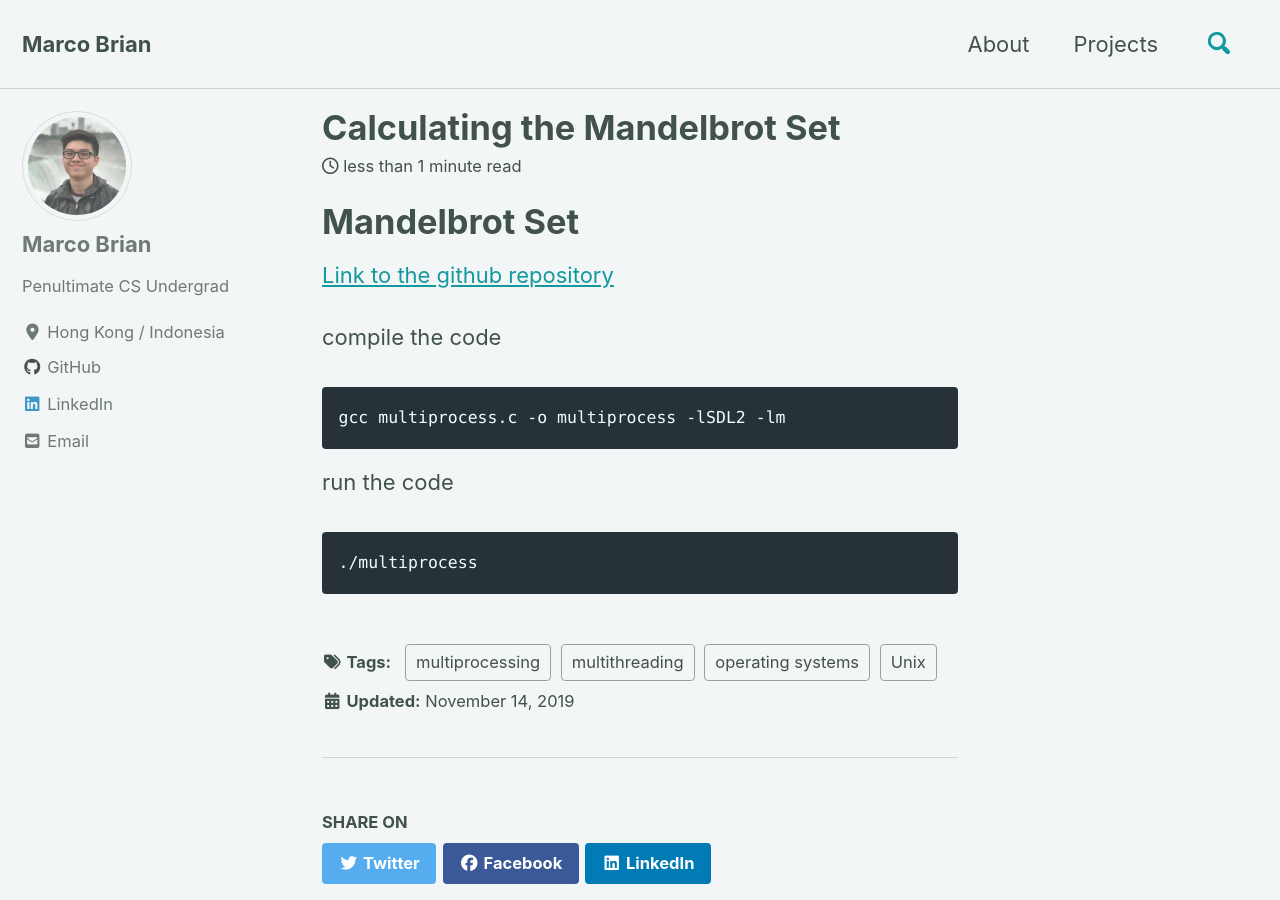
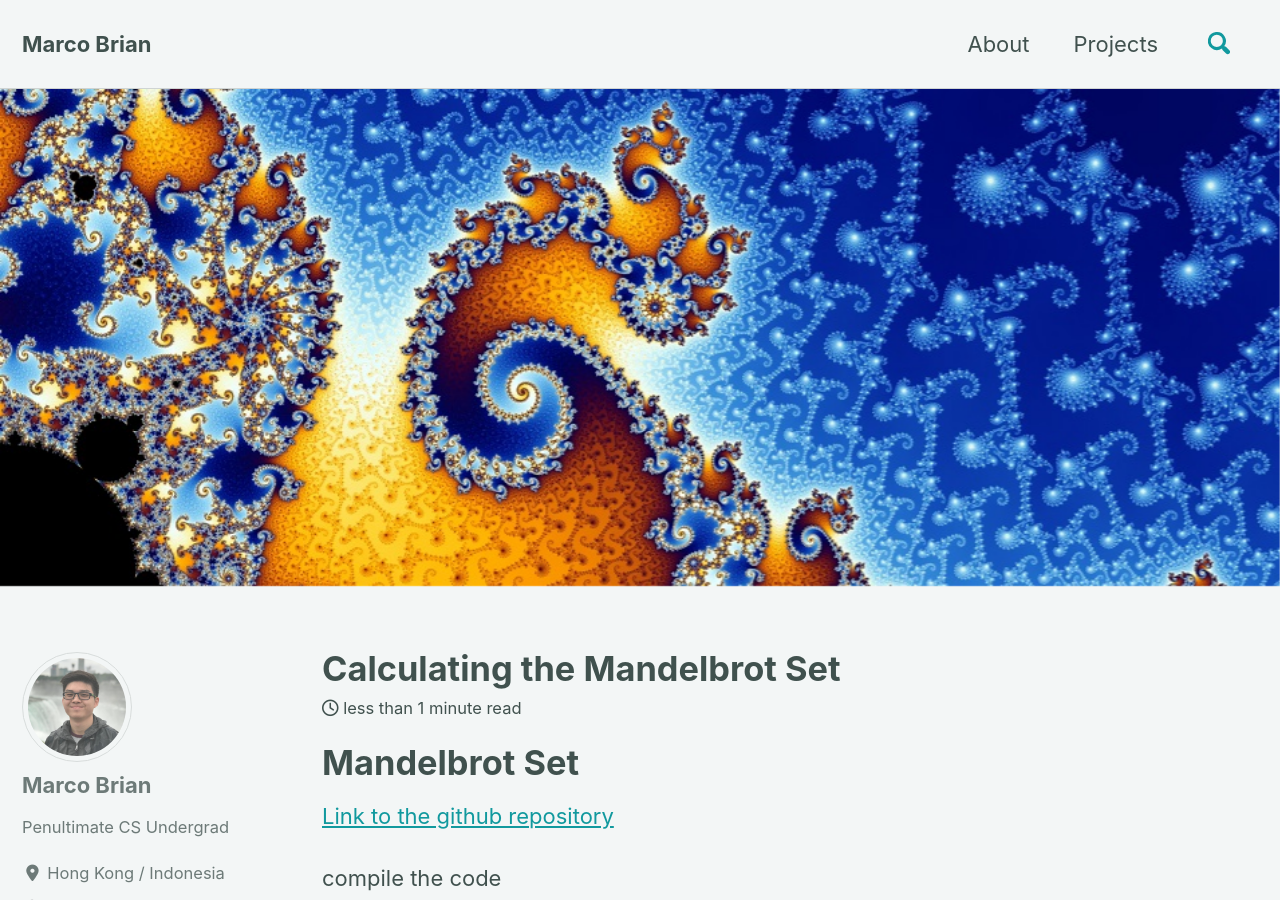
Before and after one commit to MarcoBrian/MarcoBrianJekyll, a Jekyll site: the page built from _posts/2019-11-15-mandelbrotset.md, in a window 1280 px wide and 900 px high. Built offline with Jekyll 4.4.1, drawn with Linux system fonts in a browser that asks for light colours; cached includes are drawn as plain includes; nearby versions of some CDN libraries.

Commit message:
add mandelbrot

```diff
--- a/_posts/2019-11-15-mandelbrotset.md
+++ b/_posts/2019-11-15-mandelbrotset.md
@@ -3,6 +3,8 @@ title: "Calculating the Mandelbrot Set"
 date: 2019-11-14
 tags: [operating systems, multithreading, multiprocessing, Unix]
 excerpt: "Mandelbrot set"
+header:
+  image: "/images/mandelbrot/mandelbrot.png"
 ---
 
 # Mandelbrot Set
```
Also changed, not shown: images/mandelbrot/mandelbrot.png (added).
